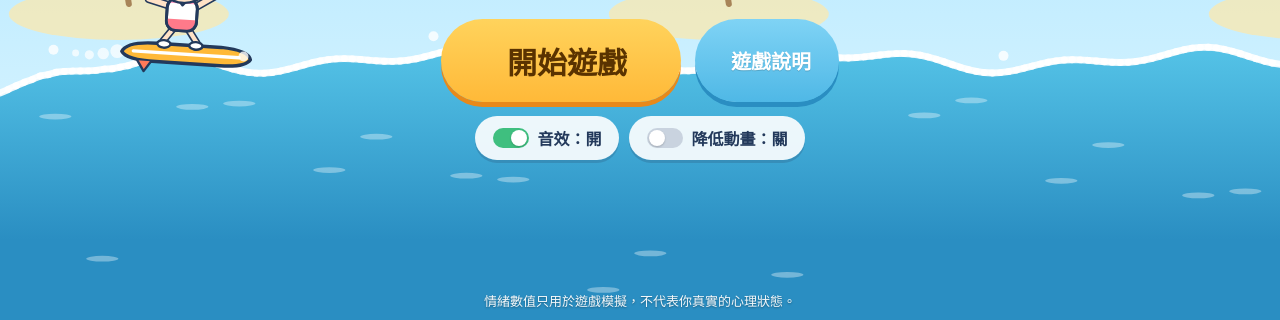
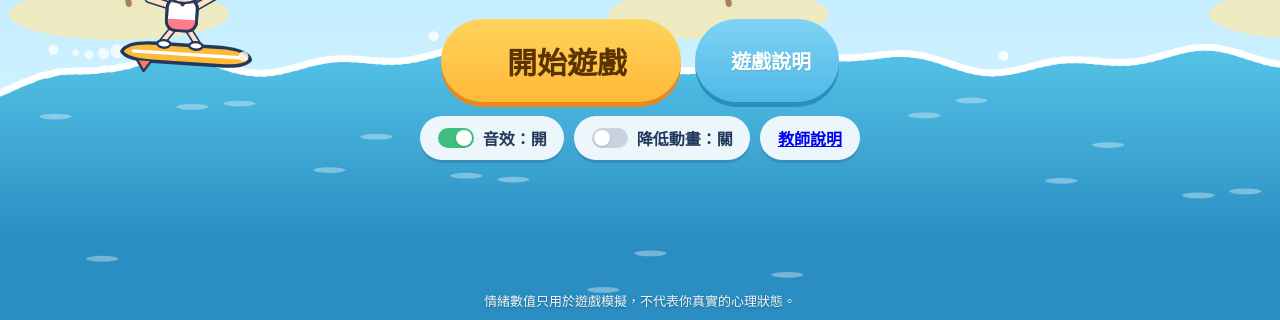
Before and after one commit to prkunnn/sel, a plain HTML site: page index.html in a window 1280 px wide. Shown: the part 480-800 px from the top of the page. Drawn offline with Linux system fonts and the light colour scheme; animation ran at ten frames a second.

Commit message:
Update index.html

```diff
--- a/index.html
+++ b/index.html
@@ -28,6 +28,7 @@
     <div class="title-toggles">
       <button class="toggle" id="tg-sound" aria-pressed="true"><span class="tg-dot"></span><span class="tg-label">音效：開</span></button>
       <button class="toggle" id="tg-motion" aria-pressed="false"><span class="tg-dot"></span><span class="tg-label">降低動畫：關</span></button>
+      <a class="toggle" id="lnk-teacher" href="teacher.html">教師說明</a>
     </div>
   </div>
   <p class="foot-note">情緒數值只用於遊戲模擬，不代表你真實的心理狀態。</p>
```
